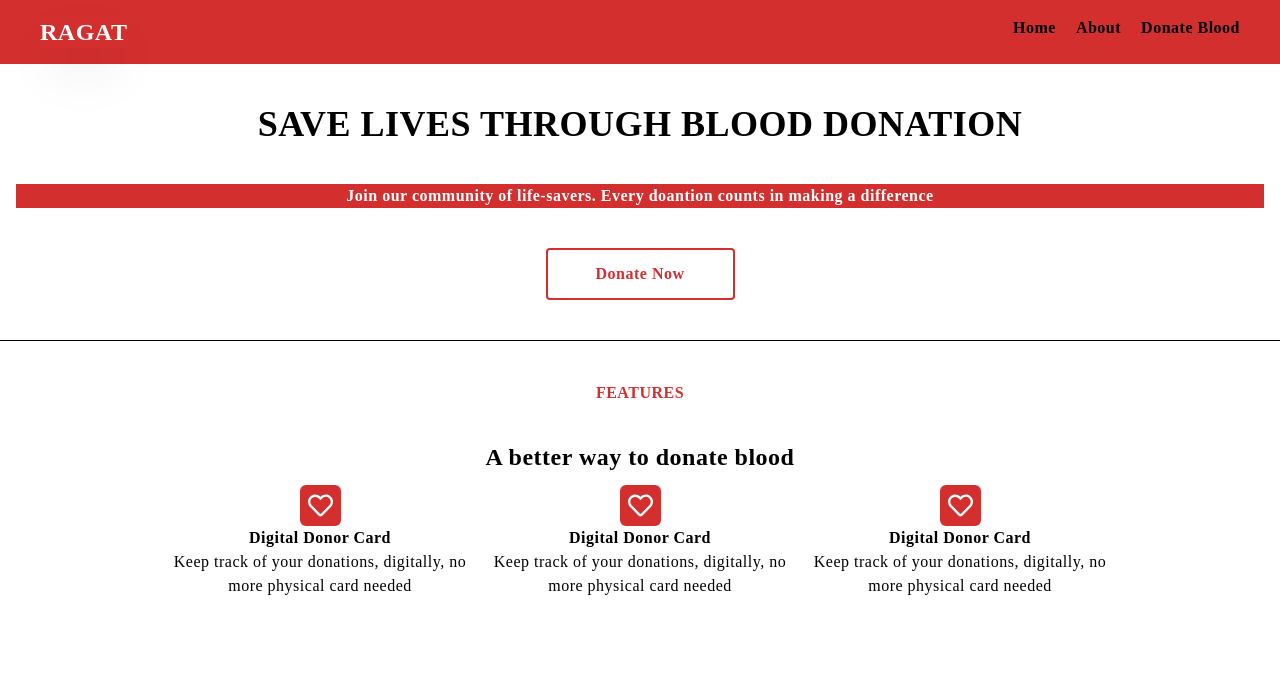
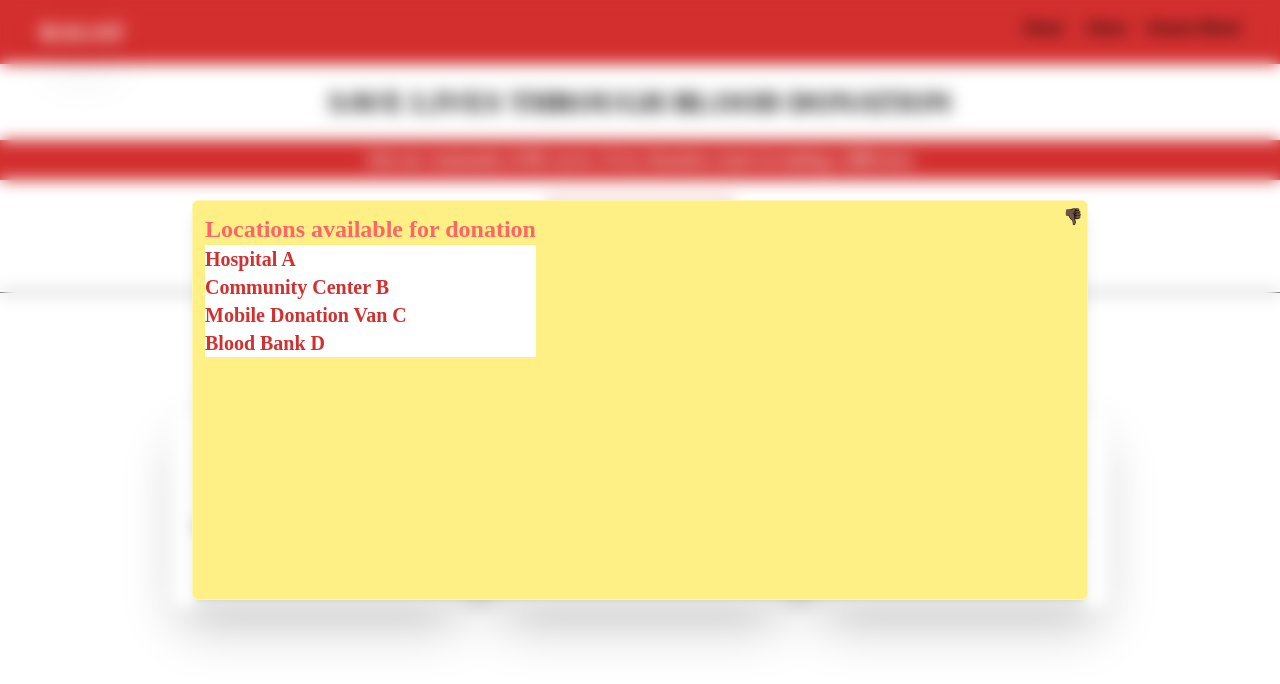
Before and after one commit to sanjayaniroula11/BDT, a React (Vite) app in the folder BDT/: page / in a window 1280 px wide. Both pictures are taken after a click on the button "Donate Now". Shown: the top 684 px of the page. Built offline with nearby package versions, Linux system fonts and the light colour scheme.

Commit message:
learningModal

```diff
--- a/BDT/src/App.css
+++ b/BDT/src/App.css
@@ -1,5 +1,4 @@
 * {
     font-family: gilroy;
-    letter-spacing: 0.5px;
 
 }
--- a/BDT/src/components/Button.jsx
+++ b/BDT/src/components/Button.jsx
@@ -3,10 +3,10 @@ import React from 'react';
 function Button({ children, onClick }) {
   return (
     <button
-      onClick={()=> alert('Button clicked')}
+    onClick={onClick}
       className="bg-white border-2 text-[#D32F2F] py-3 px-12 font-bold rounded hover:bg-[#D32F2F] hover:text-white transition-colors duration-300"
     >
-      Donate Now
+      {children}
     </button>
   );
 }
--- a/BDT/src/components/Card.jsx
+++ b/BDT/src/components/Card.jsx
@@ -1,14 +1,18 @@
-import React from 'react'
-
+import React from 'react';
 
 function Card({ icon: Icon, title, description, bgColor }) {
   return (
-    <div className='flex flex-col items-center justify-center w-[300px]'>
-        <div className={`p-2 rounded-md`} style={{ backgroundColor: bgColor }}><Icon size={25} color="white" /></div>
-        <h3>{title}</h3>
-        <p className='font-light text-center'>{description}</p>
+    <div className='flex flex-col items-center w-[300px] h-[200px] p-4 border border-gray-200 rounded-lg shadow-2xl'>
+      <div className={`p-2 rounded-md`} style={{ backgroundColor: bgColor }}>
+        <Icon size={20} color="white" />
+      </div>
+
+      <div className="flex flex-col items-center mt-4">
+        <h3 className="text-lg font-semibold mb-2">{title}</h3>
+        <p className='font-light opacity-75 text-center' style={{ minHeight: '60px' }}>{description}</p>
+      </div>
     </div>
-  )
+  );
 }
 
-export default Card
+export default Card;
--- /dev/null
+++ b/BDT/src/components/DonateModal.jsx
@@ -0,0 +1,34 @@
+import React from "react";
+import PlaceList from "./PlaceList";
+
+function DonateModal({ open, onClose, children }) {
+  if (!open) return null;
+
+  return (
+    <div className="z-10 fixed inset-0 flex justify-center items-center backdrop-blur-sm">
+      <div className="p-[10%] w-[70%] h-[50%] rounded-md border border-white/40 bg-yellow-200 backdrop-blur-lg shadow-lg text-red-400 relative">
+        {children}
+        <button
+          className="fixed top-0 right-0 px-1 py-1 hover:bg-red-500 transition text-white rounded-md"
+          onClick={onClose}
+        >
+          👎🏿
+        </button>
+
+        <div className="p-3 absolute top-0 left-0 text-left">
+          <h3 className="text-2xl font-bold">Locations available for donation</h3>
+          <PlaceList>
+            <ul>
+              <li>Hospital A</li>
+              <li>Community Center B</li>
+              <li>Mobile Donation Van C</li>
+              <li>Blood Bank D</li>
+            </ul>
+          </PlaceList>
+        </div>
+      </div>
+    </div>
+  );
+}
+
+export default DonateModal;
--- a/BDT/src/components/Footer.jsx
+++ b/BDT/src/components/Footer.jsx
@@ -0,0 +1,9 @@
+import React from 'react'
+
+function Footer() {
+  return (
+    <div className='w-full bg-[#D32F2F] h-50px p-2 font-bold justify-between items-center text-center absolute bottom-0'>© Designed and developed by SanJaya</div>
+  )
+}
+
+export default Footer
--- /dev/null
+++ b/BDT/src/components/PlaceList.jsx
@@ -0,0 +1,11 @@
+import React from 'react'
+
+function PlaceList({children}) {
+  return (
+    <div className='flex-col flex gap-2'>
+    <div className='bg-white text-[#D32F2F] text-xl font-bold'>{children}</div>
+    </div>
+  )
+}
+
+export default PlaceList
--- a/BDT/src/pages/About.jsx
+++ b/BDT/src/pages/About.jsx
@@ -1,8 +1,12 @@
 import React from 'react'
+import Footer from '../components/Footer'
 
 function About() {
   return (
+   <>
     <div><h1>About page</h1></div>
+    <Footer/>
+   </>
   )
 }
 
--- a/BDT/src/pages/Home.jsx
+++ b/BDT/src/pages/Home.jsx
@@ -1,45 +1,57 @@
-import React from "react";
+import React, {useState} from "react";
 import Button from "../components/Button";
 import Card from "../components/Card";
-import {FaRegHeart} from 'react-icons/fa'
+import { FaRegHeart } from "react-icons/fa";
+import { LuMedal } from "react-icons/lu";
+import { IoMdAlert } from "react-icons/io";
+import Footer from "../components/Footer";
+import DonateModal from "../components/DonateModal";
+function Home() {
 
-function Home() {
+  const [isOpen, setIsOpen] = useState(false);
+
   return (
     <>
-      <div className="bg-white flex-col items-center justify-center px-4 text-center space-y-10 py-10">
-        <h1 class="text-4xl font-bold">SAVE LIVES THROUGH BLOOD DONATION</h1>
-        <h5 class="font-bold bg-[#D32F2F] text-white">
+      <section className="">
+        <div className="bg-white flex-col items-center justify-center text-center space-y-5 py-5">
+          <h1 class="text-3xl font-bold">SAVE LIVES THROUGH BLOOD DONATION</h1>
+          <h5 class="font-bold bg-[#D32F2F] text-white py-2">
             Join our community of life-savers. Every doantion counts in making a
             difference
           </h5>
-        <Button />
+          <Button onClick={()=>{
+            console.log("Opening modal...");
+            setIsOpen(true); }} > Donate Now </Button >
+          <DonateModal open={isOpen} onClose={() => setIsOpen(false)}></DonateModal>
+
         </div>
         <hr />
-      <div className="font-bold flex flex-col justify-center items-center space-y-3 py-10">
+        <div className="font-bold flex flex-col justify-center items-center space-y-2 py-5">
           <h3 className="text-[#D32F2F]">FEATURES</h3> <br />
           <h2 className="text-2xl">A better way to donate blood </h2>
-
           <div className="flex flex-wrap justify-center items-center space-x-5">
             <Card
               icon={FaRegHeart}
-          title='Digital Donor Card'
-          description='Keep track of your donations, digitally, no more physical card needed'
+              title="Digital Donor Card"
+              description="Keep track of your donations, digitally, no more physical card needed."
               bgColor="#D32F2F"
             />
             <Card
-          icon={FaRegHeart}
-          title='Digital Donor Card'
-          description='Keep track of your donations, digitally, no more physical card needed'
+              icon={LuMedal}
+              title="Reward Points"
+              description="If you donate blood regularly and significantly more than other donors, you will be rewarded."
               bgColor="#D32F2F"
             />
             <Card
-          icon={FaRegHeart}
-          title='Digital Donor Card'
-          description='Keep track of your donations, digitally, no more physical card needed'
+              icon={IoMdAlert}
+              title="Get Alerts"
+              description="Get notified when you are elligible to donate again."
               bgColor="#D32F2F"
             />
           </div>
         </div>
+      </section>
+      {/* <Footer/> */}
     </>
   );
 }
```
Lines whose indentation alone changed are shown as unchanged.
